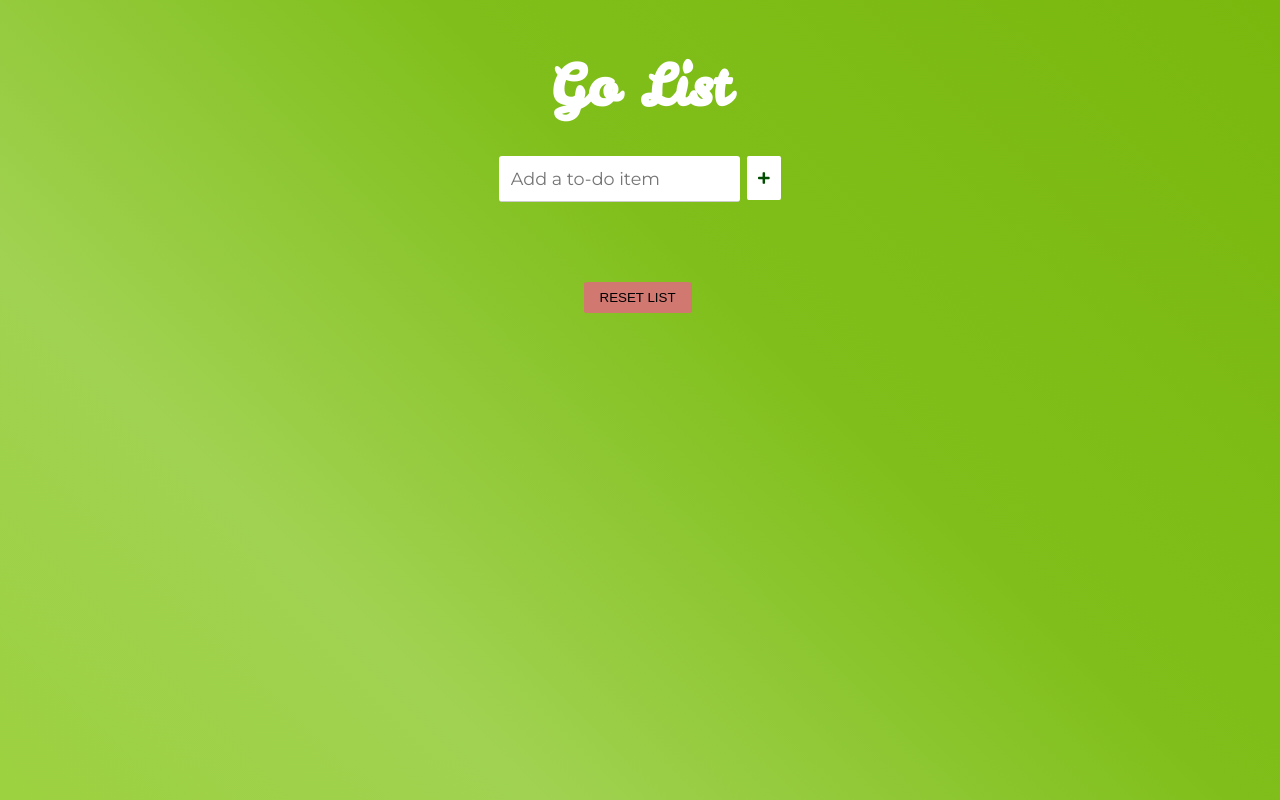
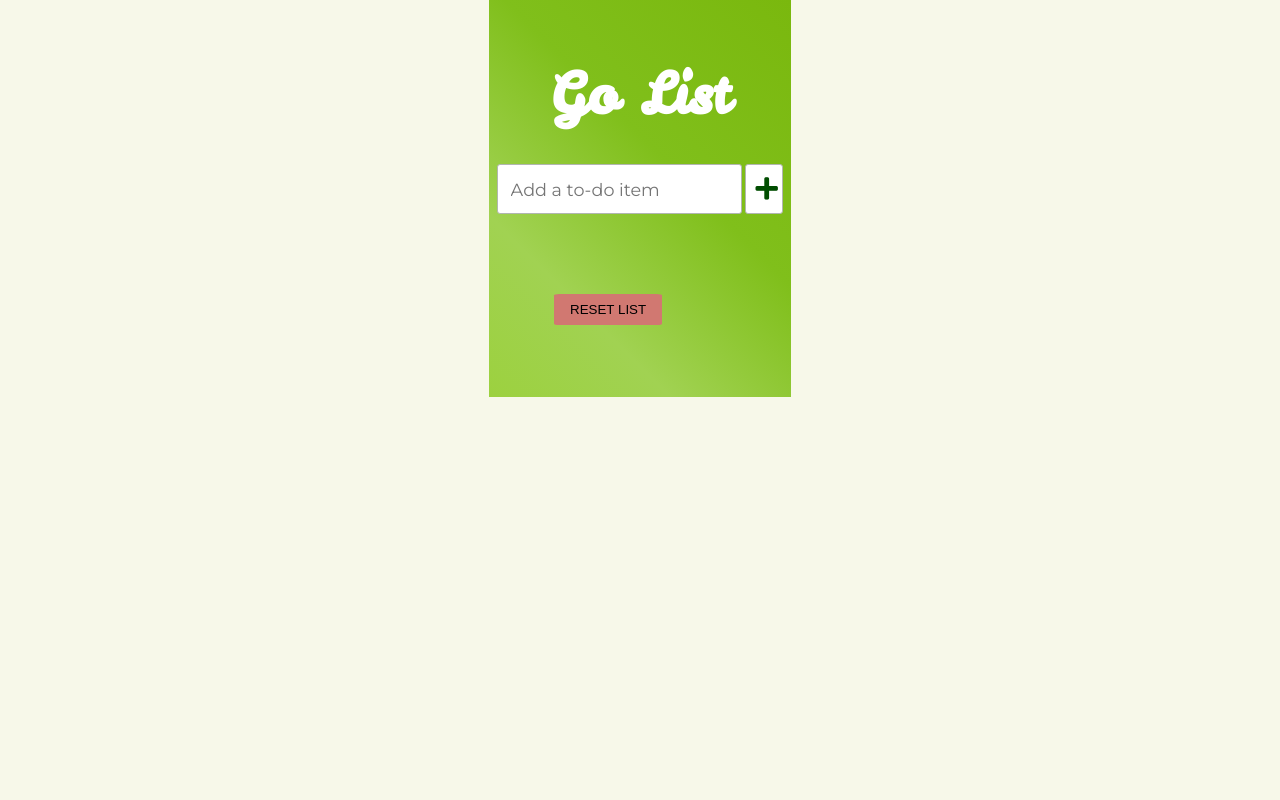
Before and after one commit to TatyCat/listapp, a React (Create React App) app in the folder golist_react/: page / in a window 1280 px wide. Built offline with nearby package versions, Linux system fonts and the light colour scheme; no server answers.

Commit message:
Added Patch/Completion funcionality. Need: auto-render upon compeltion

```diff
--- a/golist_react/src/components/ListItem.js
+++ b/golist_react/src/components/ListItem.js
@@ -1,24 +1,14 @@
 import React, { Component } from 'react'
 
 class ListItem extends Component {
-  markComplete = () => {
-    console.log(this.props.complete)
-    this.props.complete = true
-    console.log(this.props.complete)
-
-  }
   render() {
     return (
-      <li key={this.props.id}
-
-        className={this.props.complete ? 'completed-item' : ''}
-      // onClick={() => this.markComplete()}
-      >
+      <li key={this.props.id} className={this.props.complete ? 'completed-item' : ''}>
         {this.props.task}
         <br />
-        <button onClick={() => this.props.deleteItem(this.props.id)}><i class="fas fa-trash"></i></button>
-        <button><i class="fas fa-check"></i></button>
-      </ li>
+        <button onClick={() => this.props.deleteItem(this.props.id)}><i className="fas fa-trash"></i></button>
+        <button onClick={() => this.props.markComplete(this.props.id)}><i className="fas fa-check"></i></button>
+      </li>
     )
   }
 }
--- a/golist_react/src/components/ToDoList.js
+++ b/golist_react/src/components/ToDoList.js
@@ -7,13 +7,10 @@ class ToDoList extends Component {
   state = {
     newTaskItem: '',
     todoList: [],
-    accessToken: null
+    accessToken: 'xiii'
   }
 
   getApiUrl = () => {
-    console.log(this.state.accessToken)
-    console.log("http://localhost:3000/lists?access_token=#{this.state.accessToken}")
-
     return `http://localhost:3000/lists?access_token=#{this.state.accessToken}`
   }
 
@@ -51,10 +48,26 @@ class ToDoList extends Component {
       })
   }
 
+  // localhost:3000/lists/38?access_token=xiii
+  markComplete = (id) => {
+    const url = `http://localhost:3000/lists/${id}?access_token=${this.state.accessToken}`
+    console.log(url)
+    axios.patch(
+      url,
+      {
+        "list": {
+          "complete": true
+        }
+      }
+    )
+
+      .then(this.getListFromAPI())
+  }
+
+
   // localhost:3000/lists/7?access_token=xiii
   deleteItem = task => {
     const url = `http://localhost:3000/lists/${task}?access_token = ${this.state.accessToken} `
-    console.log(url)
     axios.delete(url).then(resp => {
       this.getListFromAPI()
     })
@@ -84,8 +97,6 @@ class ToDoList extends Component {
     // creat a new string that is 20 random characters long
     return Math.floor(Math.random() * Math.pow(10, 20)).toString()
   }
-
-  // TODO!
 
   resetList = () => {
     // reset the state
@@ -122,9 +133,10 @@ class ToDoList extends Component {
               < ListItem
                 key={task_item.id}
                 id={task_item.id}
-                complete={task_item.complete}
+                markComplete={this.markComplete}
                 task={task_item.task}
                 deleteItem={this.deleteItem}
+                complete={task_item.complete}
               />
             )
           })}
--- a/golist_react/src/index.css
+++ b/golist_react/src/index.css
@@ -14,7 +14,7 @@ body {
   display: flex;
   align-items: center;
   flex-direction: column;
-  background: linear-gradient(45deg, #9cd13f 0%, #a1d252 26%, #80bf1b 59%, #7ab80e 100%);
+  background-color: rgb(247, 248, 233);
 }
 
 h1 {
@@ -28,6 +28,8 @@ h1 {
 
 div {
   max-width: 80%;
+  padding: .5rem;
+  background: linear-gradient(45deg, #9cd13f 0%, #a1d252 26%, #80bf1b 59%, #7ab80e 100%);
 }
 
 li {
@@ -51,26 +53,29 @@ form button, .todo-list button {
 }
 
 input {
-  padding: 12px;
-  border: none;
+  padding: 1vw;
   border-bottom: 1px solid #ccc;
   width: 100%;
   border-radius: 3px;
-  margin-right: .4rem;
-  font-size: 2.2vh
+  margin-right: .4vh;
+  font-size: 2.2vh;
+  border: 1px rgb(177, 182, 176) solid;
+  max-height: 1.5rem;
+  overflow: hidden;
 }
 
 form.add-form button {
-  border-radius: 5%;
-  text-align: center;
+  border-radius: 3px;
   background-color: white;
-  border: none;
   overflow: hidden;
   text-decoration: none;
   cursor: pointer;
-  white-space: nowrap;
-  height: 5.5vh !important;
-  width: 2.5rem;
+  height: 100%;
+  font-size: 2vw;
+  border: 1px rgb(177, 182, 176) solid;
+  max-height: 8vh;
+  /* margin-left: .5vh; */
+  padding: 1.2vh;
 }
 
 form.add-form button:hover {
@@ -92,7 +97,6 @@ form.add-form {
 }
 
 .reset-button {
-  justify-content: center;
   border-radius: 5%;
   text-align: center;
   padding: 8px 16px;
@@ -108,7 +112,7 @@ form.add-form {
   -moz-user-select: none;
   -ms-user-select: none;
   user-select: none;
-  margin: 4rem 30%;
+  margin: 4rem 20%;
 }
 
 .reset-button:hover {
@@ -129,12 +133,13 @@ li button i {
   border-radius: 3px;
   border: 1px rgb(158, 160, 155) solid;
   font-size: 1rem;
+  cursor: pointer;
 }
 
 button .fa-trash:hover {
   background-color: rgba(214, 181, 171, 0.719);
 }
 
-button .fa-edit:hover {
+button .fa-check:hover {
   background-color: rgba(113, 133, 96, 0.719);
 }
```
